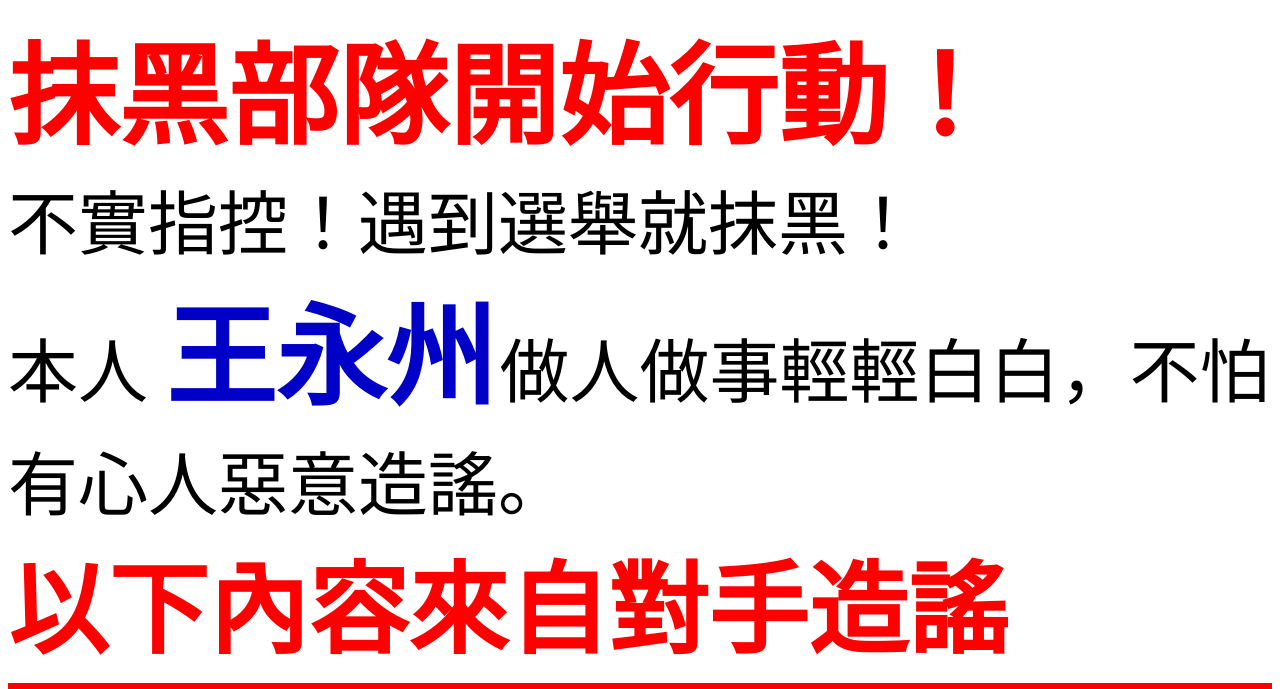
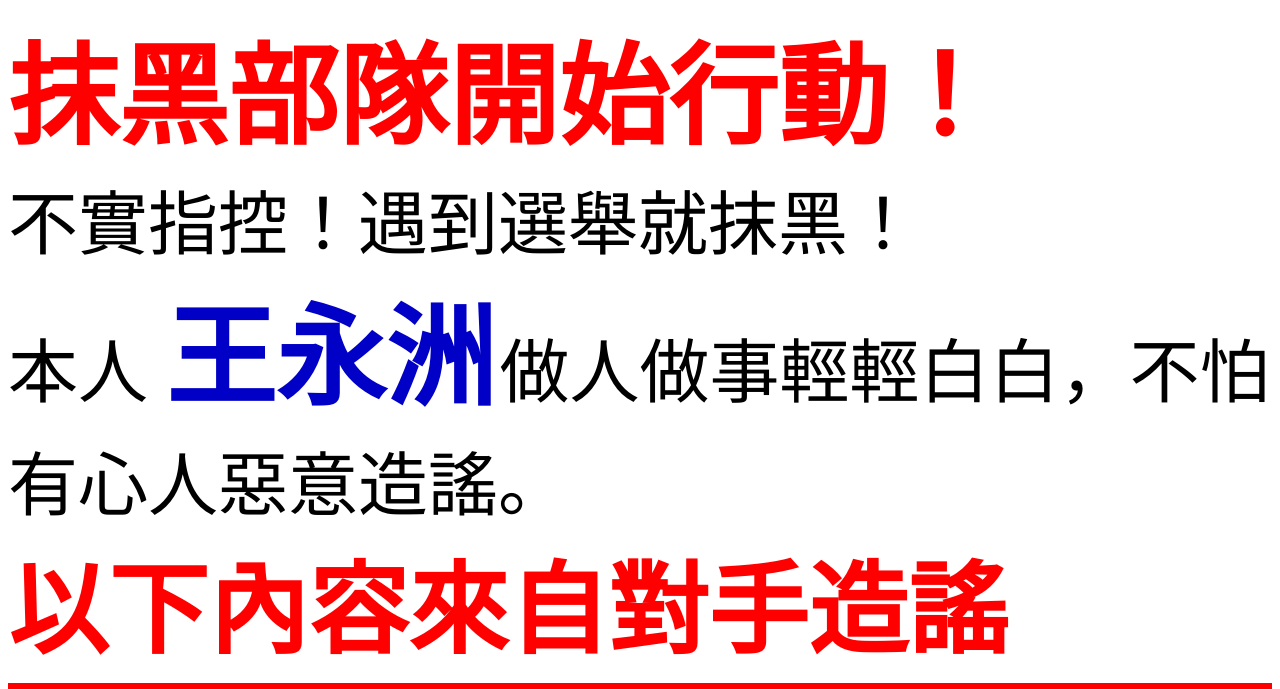
Before and after one commit to liff6/liff6.github.io, a plain HTML site: page liffs/index.html in a window 1280 px wide. Shown: the top 689 px of the page. Drawn offline with Linux system fonts and the light colour scheme.

Commit message:
Update index.html

```diff
--- a/liffs/index.html
+++ b/liffs/index.html
@@ -7,7 +7,7 @@
   <body>
      <font style="font-size:110px" color="#FF0000"><b>抹黑部隊開始行動！</b><br></font>
     <font style="font-size:70px" color="#000000">不實指控！遇到選舉就抹黑！<br>本人 </font>
-    <font style="font-size:110px" color="#0000C6"><b>王永州</b></font>
+    <font style="font-size:110px" color="#0000C6"><b>王永洲</b></font>
     <font style="font-size:70px" color="#000000"> 做人做事輕輕白白，不怕有心人惡意造謠。<br></font>
     <font style="font-size:100px" color="#FF0000"><b>以下內容來自對手造謠</b></font>
     <hr style="border: 10px solid red;"/>
```
